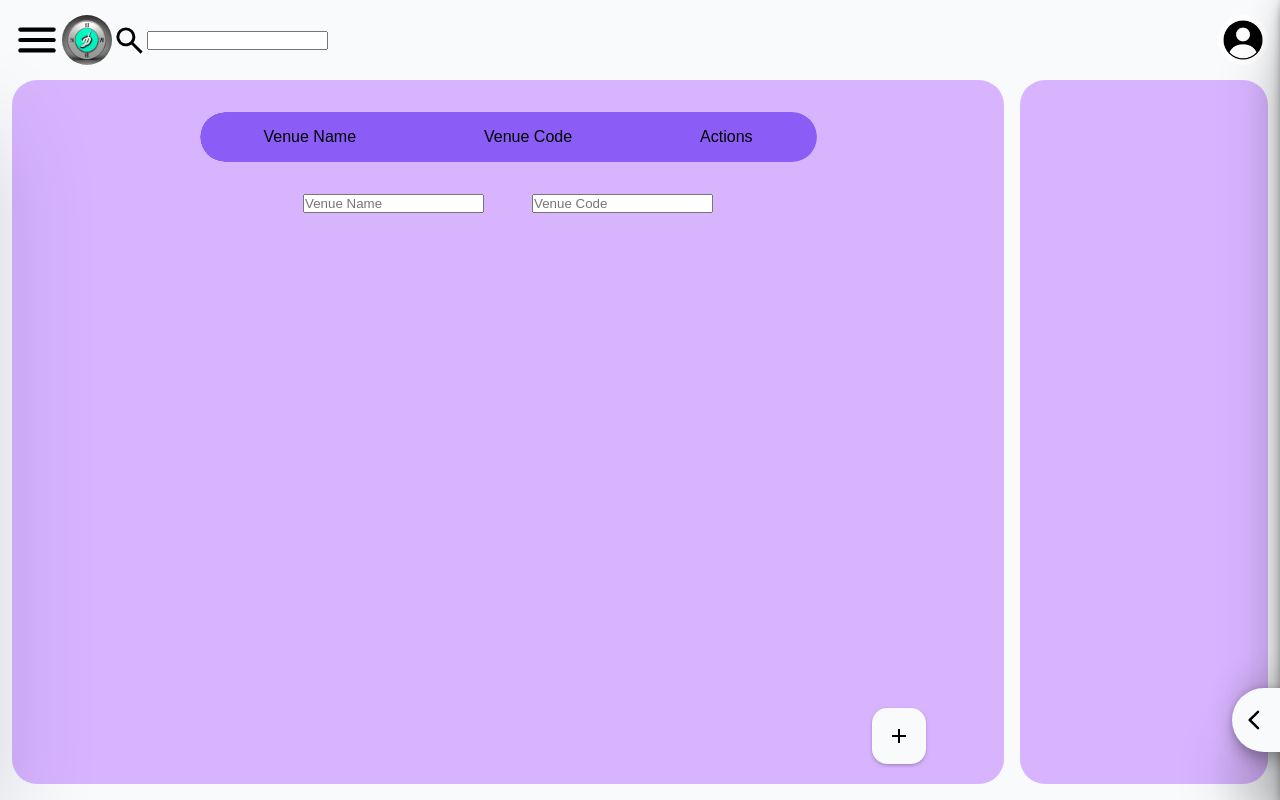
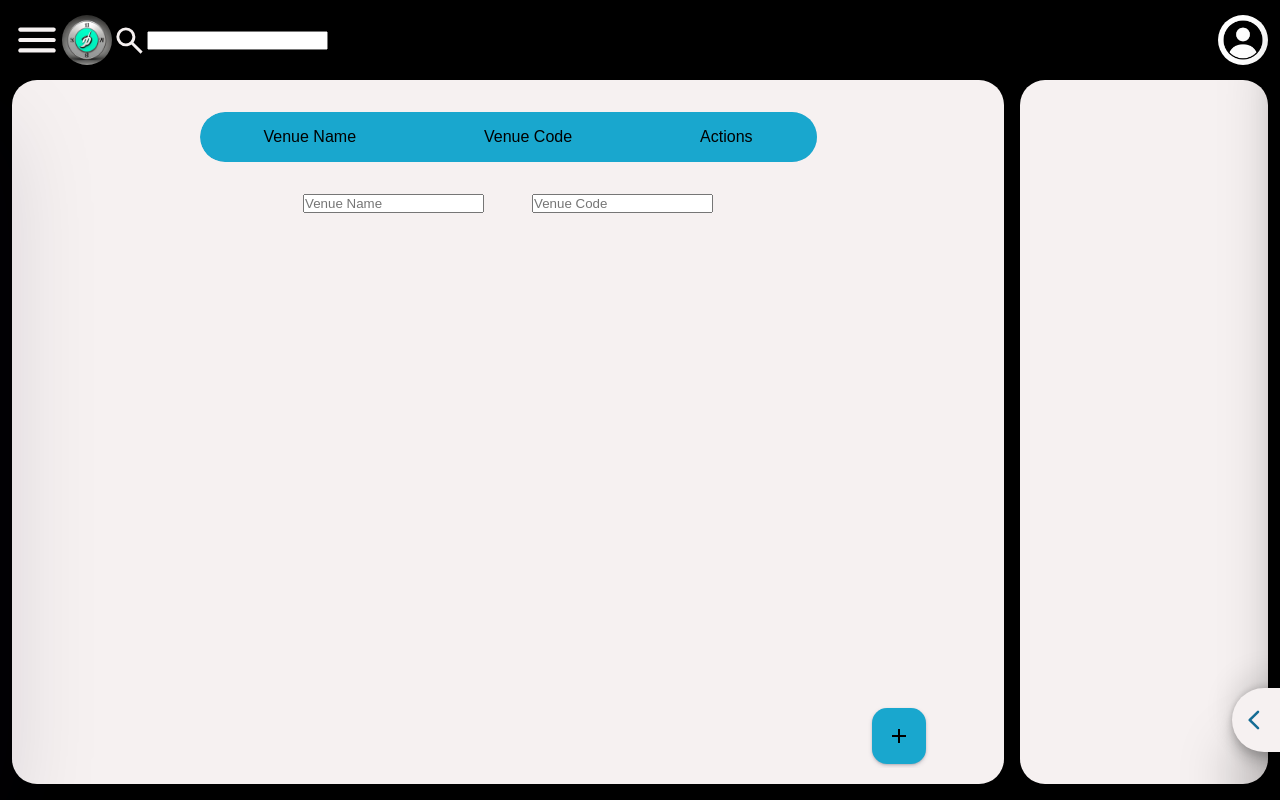
Before and after one commit to sonelAshutosh/hrs-dev, a Next.js app: page /venues in a window 1280 px wide. Shown: the top 800 px of the page. Built offline with nearby package versions, Linux system fonts and the light colour scheme.

Commit message:
Change the UI Colors of the App

```diff
--- a/src/styles/LeftNavbar.module.css
+++ b/src/styles/LeftNavbar.module.css
@@ -29,15 +29,18 @@
   padding: 0.5rem 2rem;
   /* margin: 0.5rem; */
   background-color: var(--base-300);
+  /* color: var(--base-300); */
   border-radius: 999px;
 }
 
 .left-navbar-list > ul > * > li:hover {
   background-color: var(--base-600);
+  /* color: var(--accent-300); */
 }
 
 .left-navbar-list > ul > * > li[data-link-status='active'] {
   background-color: var(--accent-300);
+  /* color: var(); */
 }
 
 /* .left-navbar-list > ul > * > li:active {
@@ -49,6 +52,8 @@
 }
 
 .button {
+  background-color: var(--base-300);
+  /* color: var(--accent-600); */
   border-radius: 15px;
   margin-left: 1.75rem;
   margin-bottom: 25px;
--- a/src/styles/Login.module.css
+++ b/src/styles/Login.module.css
@@ -11,7 +11,7 @@
 }
 
 .login {
-  color: var(--accent-900);
+  color: var(--accent-300);
   background-color: var(--black);
   /* opacity: 0.5; */
   display: flex;
@@ -29,8 +29,8 @@
 
 .login > input {
   font-weight: bolder;
-  background-color: var(--base-600);
-  color: var(--accent-900);
+  background-color: var(--base-900);
+  color: var(--base-300);
   width: 50%;
   margin: 0.5rem;
   padding: 1rem;
@@ -45,7 +45,8 @@
 }
 
 .button {
-  background-color: var(--accent-300);
+  background-color: var(--accent-600);
+  color: var(--base-300);
   border-radius: 15px;
   height: 3.5rem;
   width: 45%;
@@ -59,6 +60,6 @@
 }
 
 .button:hover {
-  background-color: var(--accent-900);
+  background-color: var(--accent-300);
   color: var(--base-300);
 }
--- a/src/styles/RightNavbar.module.css
+++ b/src/styles/RightNavbar.module.css
@@ -15,6 +15,10 @@
   transition: right 0.5s ease-in-out;
   padding-left: 1rem;
   z-index: 99;
+}
+
+.right-pop-out-button > svg {
+  color: var(--accent-600);
 }
 
 .right-pop-out-button:hover {
--- a/src/styles/ScheduleItem.module.css
+++ b/src/styles/ScheduleItem.module.css
@@ -1,6 +1,7 @@
 .schedule-item {
   /* position: relative; */
-  background-color: var(--base-300);
+  background-color: var(--accent-300);
+  /* color: var(--accent-600); */
   height: 15vh;
   aspect-ratio: 8/1;
   border-radius: 25px;
--- a/src/styles/Slot.module.css
+++ b/src/styles/Slot.module.css
@@ -6,7 +6,7 @@
   flex-direction: column;
   width: 10rem;
   aspect-ratio: 2/1;
-  background-color: var(--base-300);
+  background-color: var(--accent-300);
   border-radius: 5px;
   padding: 0.5rem;
   box-shadow: rgba(17, 12, 46, 0.15) 0px 48px 100px 0px;
--- a/src/styles/Table.module.css
+++ b/src/styles/Table.module.css
@@ -9,11 +9,15 @@
   overflow: hidden;
 }
 
+.container svg {
+  color: var(--black);
+}
+
 .table {
   margin: 1rem;
   border-radius: 25px;
   /* padding: 0.25rem; */
-  background-color: var(--base-300);
+  background-color: var(--base-600);
   overflow-y: auto;
 }
 .table::-webkit-scrollbar {
@@ -35,7 +39,8 @@
 .table-heading {
   /* margin-top: 0.25rem; */
   padding: 1rem 4rem;
-  background-color: var(--accent-600);
+  background-color: var(--accent-300);
+  /* color: var(--accent-300); */
 }
 
 .table-column {
@@ -78,7 +83,7 @@
 }
 
 .button {
-  background-color: var(--base-300);
+  background-color: var(--accent-300);
   border-radius: 15px;
   height: 3.5rem;
   width: 45%;
@@ -94,3 +99,7 @@
 .button:hover {
   background-color: var(--accent-600);
 }
+
+.button:hover svg {
+  color: var(--base-300);
+}
--- a/src/styles/globals.css
+++ b/src/styles/globals.css
@@ -2,15 +2,15 @@
 
 :root {
   /* Custom CSS Variables for THEME */
-  --base-300: #f8fafc;
+  --base-300: #f6f1f1;
   --base-600: #cbd5e1;
   --base-900: #475569;
 
-  --accent-300: #d8b4fe;
-  --accent-600: #8b5cf6;
-  --accent-900: #6d28d9;
+  --accent-300: #19a7ce;
+  --accent-600: #146c94;
+  /* --accent-900: #6d28d9; */
 
-  --black: black;
+  --black: #000000;
 }
 
 * {
@@ -25,6 +25,7 @@ body {
   -webkit-font-smoothing: antialiased;
   -moz-osx-font-smoothing: grayscale;
   overflow: hidden;
+  scroll-behavior: smooth;
 }
 
 code {
@@ -34,24 +35,26 @@ code {
 
 a {
   text-decoration: none;
-  color: black;
+  color: var(--black);
 }
 a:visited {
-  color: black;
+  color: var(--black);
 }
 img {
   display: block;
   border-radius: 100px;
 }
-
+svg {
+  color: var(--base-300);
+}
 .container {
-  background-color: var(--base-300);
+  background-color: var(--black);
   height: 100vh;
   width: 100vw;
 }
 
 .header {
-  background-color: var(--base-300);
+  background-color: var(--black);
   height: 10%;
   width: inherit;
   display: flex;
@@ -81,7 +84,7 @@ img {
   margin-right: 0;
 }
 .body {
-  background-color: var(--base-300);
+  background-color: var(--black);
   height: 88%;
   width: inherit;
   display: flex;
@@ -92,7 +95,7 @@ img {
 
 .center {
   padding: 1rem;
-  background-color: var(--accent-300);
+  background-color: var(--base-300);
   /* height: 100%; */
   width: 80%;
   border-radius: 25px;
@@ -106,7 +109,7 @@ img {
   display: none;
 }
 .right-info {
-  background-color: var(--accent-300);
+  background-color: var(--base-300);
   height: 100%;
   width: 20%;
   border-radius: 25px;
```
